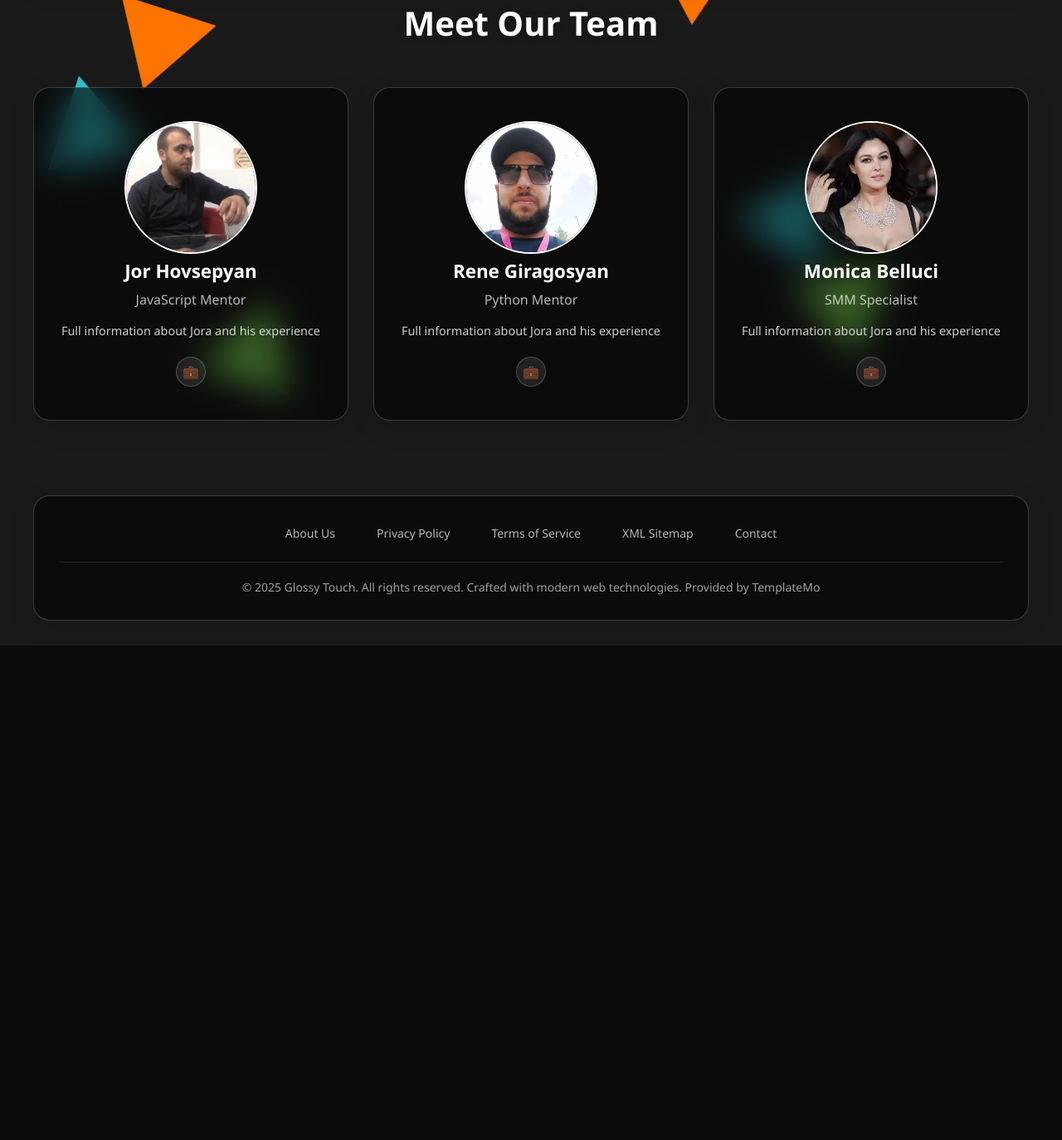
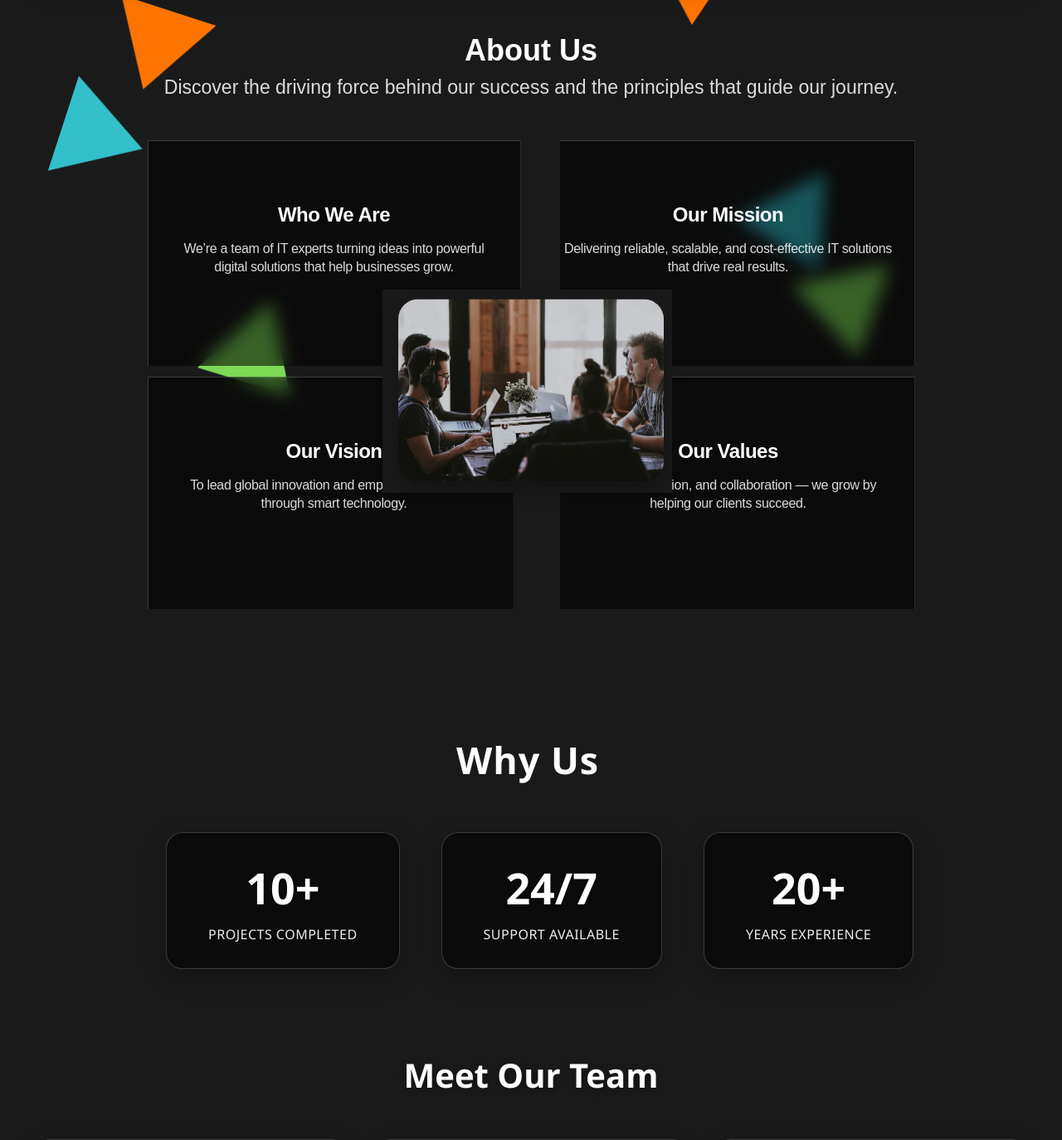
Before and after one commit to Codritive/Frontend, a Django app: page /about/ in a window 1280 px wide. Shown: the part 150-1524 px from the top of the page at 83% size. Before the commit the page ends 928 px from the top, so only its background shows below. Run offline with Django 5.2, Linux system fonts and the light colour scheme; data comes from the database, SQL or seed files in the repository.

Commit message:
About Section

```diff
--- a/codritive/core/static/css/templatemo-glossy-touch.css
+++ b/codritive/core/static/css/templatemo-glossy-touch.css
@@ -369,7 +369,7 @@ ul li {
 .stats-text-container {
   display: flex;
   justify-content: center;
-  margin-top: 50px;
+  margin-top: -10px;
   padding: 0 20px;
 }
 
@@ -392,11 +392,28 @@ ul li {
   box-shadow: 0 15px 35px rgba(0, 0, 0, 0.35);
 }
 
+.stats-hero {
+  margin-top: -200px; /* 👈 բարձրացնում ենք ամբողջ Why Us հատվածը */
+}
+
+
+.hello-title {
+  font-size: 50px;
+  color: #fff;
+  margin-bottom: 30px;
+  font-weight: 800;
+  letter-spacing: 1px;
+  position: relative;
+  left: -30px; /* 👈 տեղափոխում է ձախ */
+}
+
+
+/* քարտերի wrapper */
 .stats {
   display: flex;
   gap: 50px;
   justify-content: flex-end;
-  margin-top: 50px;
+  margin-top: 0; /* 👈 վերևից ավել տեղ չի թողնում */
   margin-left: 120px;
   flex-wrap: wrap;
 }
@@ -438,10 +455,13 @@ ul li {
   text-align: center;
   font-size: 48px;
   font-weight: 700;
-  margin-bottom: 40px;
+  margin-bottom: 30px;
   letter-spacing: 1px;
-  margin-left: 300px;
-}
+  margin-left: 500px;
+}
+
+
+
 
 @media (max-width: 1024px) {
   .stats {
@@ -449,6 +469,9 @@ ul li {
     margin-left: 0;
     gap: 30px;
   }
+
+
+
 
   .stat-card {
     padding: 25px 40px;
@@ -1417,7 +1440,6 @@ textarea.form-control {
     font-size: 2.8rem;
     color: white;
     margin-bottom: 20px;
-margin-left: 450px;    text-shadow: 0 4px 15px rgba(0, 0, 0, 0.2);
     line-height: 1.2;
     margin-top: 20px
 
@@ -1668,7 +1690,6 @@ margin-left: 450px;    text-shadow: 0 4px 15px rgba(0, 0, 0, 0.2);
   margin-left: -15px;
 
 }
-/* Services page */
 .service-intro-section {
   padding: 60px 0;
 }
@@ -1986,3 +2007,171 @@ margin-left: 450px;    text-shadow: 0 4px 15px rgba(0, 0, 0, 0.2);
     height: auto;
   }
 }
+.about-header {
+  text-align: center;
+  margin-top: 40px;
+  margin-bottom: 30px;
+}
+
+.about-header h1 {
+  font-family: "Hanken Grotesk", sans-serif;
+  font-weight: 900;
+  font-size: 36px;
+  letter-spacing: -2%;
+  color: #fff;
+  margin-bottom: 10px;
+}
+
+.about-header p {
+  font-family: "Hanken Grotesk", sans-serif;
+  font-weight: 400;
+  font-size: 23px;
+  letter-spacing: -2%;
+  color: #ffffffd9;
+  max-width: 900px;
+  margin: 0 auto;
+}
+
+.top-info-section {
+  position: relative;
+  margin-top: 50px;
+  margin-bottom: 80px;
+}
+
+.info-grid-wrapper {
+  position: relative;
+  display: flex;
+  justify-content: center;
+  align-items: center;
+  flex-direction: column;
+}
+
+.info-grid {
+  display: grid;
+  grid-template-columns: repeat(2, 1fr);
+  width: 100%;
+  max-width: 950px;
+  justify-items: center;
+  position: relative;
+  z-index: 2;
+  gap: 0px;
+}
+
+.info-card {
+  width: 450px;
+  max-width: 450px;
+  height: 400px;
+  padding: 25px;
+  backdrop-filter: blur(10px);
+  box-shadow: 0 4px 20px rgba(0, 0, 0, 0.1);
+  text-align: center;
+  transition: transform 0.3s ease, background 0.3s ease;
+  overflow: hidden;
+  position: relative;
+  border-radius: 0;
+}
+
+.info-card:nth-child(1) {
+  clip-path: polygon(0 0, 100% 0, 100% 45%, 63% 45%, 63% 68%, 0 68%);
+  z-index: 4;
+}
+.info-card:nth-child(2) {
+  clip-path: polygon(5% 0, 100% 0, 100% 68%, 35% 68%, 35% 45%, 5% 45%);
+  z-index: 3;
+}
+.info-card:nth-child(3) {
+  clip-path: polygon(0 0, 63% 0, 63% 35%, 98% 35%, 98% 70%, 0 70%);
+  transform: translateY(-115px);
+  z-index: 2;
+}
+.info-card:nth-child(4) {
+  clip-path: polygon(35% 0, 100% 0, 100% 70%, 5% 70%, 5% 35%, 35% 35%);
+  transform: translateY(-115px);
+  z-index: 1;
+}
+
+.info-title {
+  font-family: "Hanken Grotesk", sans-serif;
+  font-weight: 900;
+  font-size: 24px;
+  line-height: 1.2;
+  letter-spacing: -0.02em;
+  color: #fff;
+  margin: 50px auto 15px auto;
+  text-align: center;
+}
+
+.info-desc {
+  font-family: "Hanken Grotesk", sans-serif;
+  font-weight: 400;
+  font-size: 16px;
+  line-height: 1.4;
+  letter-spacing: -0.02em;
+  color: #ffffffd9;
+  text-align: center;
+  margin: 0 auto;
+  margin-top: 10px;
+}
+
+.center-image {
+  position: absolute;
+  top: 38%;
+  left: 50%;
+  transform: translate(-50%, -50%);
+  z-index: 5;
+}
+
+.center-image img {
+  width: 320px;
+  height: 220px;
+  border-radius: 24px;
+  object-fit: cover;
+  box-shadow: 0 10px 25px rgba(0, 0, 0, 0.25);
+  opacity: 1;
+}
+
+
+@media (max-width: 768px) {
+  .info-grid {
+    grid-template-columns: 1fr;
+    gap: 20px;
+  }
+  .info-card {
+    transform: translateY(0) !important;
+  }
+  .center-image {
+    position: static;
+    transform: none;
+    margin-top: 20px;
+  }
+}
+
+
+
+
+.cta-info .cta-button.rbj {
+  background: linear-gradient(135deg, #78D352);
+  color: #fff;
+
+}
+
+.cta-info .cta-button.rbj {
+  position: relative;
+  left: -10px;
+}
+
+
+
+.hero.glass .cta-button.button-bottom.rbj {
+  position: relative;
+  left: -10px;
+    background: linear-gradient(135deg, #FD7400);
+
+}
+
+.hero.glass .cta-button.button-bottom.rbjj {
+  position: relative;
+  left: -10px;
+    background: linear-gradient(135deg, #28BFC6);
+
+}
--- a/codritive/core/templates/core/about.html
+++ b/codritive/core/templates/core/about.html
@@ -5,39 +5,82 @@
 
 {% block content %}
 
-    <link rel="stylesheet" href="{% static 'css/templatemo-glossy-touch.css' %}">
-    <script src="{% static 'js/templatemo-glossy-touch.js' %}"></script>
+<link rel="stylesheet" href="{% static 'css/about.css' %}">
 
 <div class="container">
   <div class="content-wrapper">
 
-        <!-- About Content -->
-        <!-- <section class="about-content">
-            <div class="about-text glass">
-                <h2>{{ about.title }}</h2>
-                <p>{{ about.description }}</p>
+    <div class="about-header">
+        <h1>About Us</h1>
+        <p>Discover the driving force behind our success and the principles that guide our journey.</p>
     </div>
+
+    <section class="top-info-section">
+      <div class="info-grid-wrapper">
+
+        <div class="info-grid">
+          <div class="info-card glass">
+            <h3 class="info-title">Who We Are</h3>
+            <p class="info-desc">
+              We’re a team of IT experts turning ideas into powerful digital solutions that help businesses grow.
+            </p>
+          </div>
+
+          <div class="info-card glass">
+            <h3 class="info-title">Our Mission</h3>
+            <p class="info-desc">
+              Delivering reliable, scalable, and cost-effective IT solutions that drive real results.
+            </p>
+          </div>
+
+          <div class="info-card glass">
+            <h3 class="info-title">Our Vision</h3>
+            <p class="info-desc">
+              To lead global innovation and empower businesses through smart technology.
+            </p>
+          </div>
+
+          <div class="info-card glass">
+            <h3 class="info-title">Our Values</h3>
+            <p class="info-desc">
+              Integrity, innovation, and collaboration — we grow by helping our clients succeed.
+            </p>
+          </div>
+        </div>
+
+        <div class="center-image">
+          <img src="/media/nkar.png" alt="Center Image">
+        </div>
+
+      </div>
+    </section>
+
+
+
+  <section class="hero stats-hero">
+
+  <h1 class="hello-title">Why Us</h1>
 
   <div class="stats">
     <div class="stat-card glass">
-                    <div class="stat-number">10+</div>
+      <div class="stat-number" data-target="10">0+</div>
       <div class="stat-label">Projects Completed</div>
     </div>
     <div class="stat-card glass">
-                    <div class="stat-number">50+</div>
-                    <div class="stat-label">Happy Clients</div>
+      <div class="stat-number" data-target="24">24/7</div>
+      <div class="stat-label">Support Available</div>
     </div>
     <div class="stat-card glass">
-                    <div class="stat-number">Over 1</div>
+      <div class="stat-number" data-target="20">0+</div>
       <div class="stat-label">Years Experience</div>
     </div>
-                <div class="stat-card glass">
-                    <div class="stat-number">24/7</div>
-                    <div class="stat-label">Support Available</div>
   </div>
-            </div>
-        </section> -->
 
+</section>
+
+
+
+    <!-- ====== TEAM SECTION ====== -->
     <section class="team-section">
       <h2>Meet Our Team</h2>
       <div class="team-grid">
--- a/codritive/core/templates/core/home.html
+++ b/codritive/core/templates/core/home.html
@@ -97,7 +97,7 @@
 
 </section>
 
-<section class="hero stats-hero glass">
+<!-- <section class="hero stats-hero glass">
   <h1>Why Us</h1>
 
   <div class="stats">
@@ -117,7 +117,7 @@
   </div>
 
 
-</section>
+</section> -->
 
 
 
```
Also changed, not shown: codritive/lessons/templates/lessons/trainings.html (+9 -5 lines), codritive/media/nkar.png (added). Lines whose indentation alone changed are shown as unchanged.
